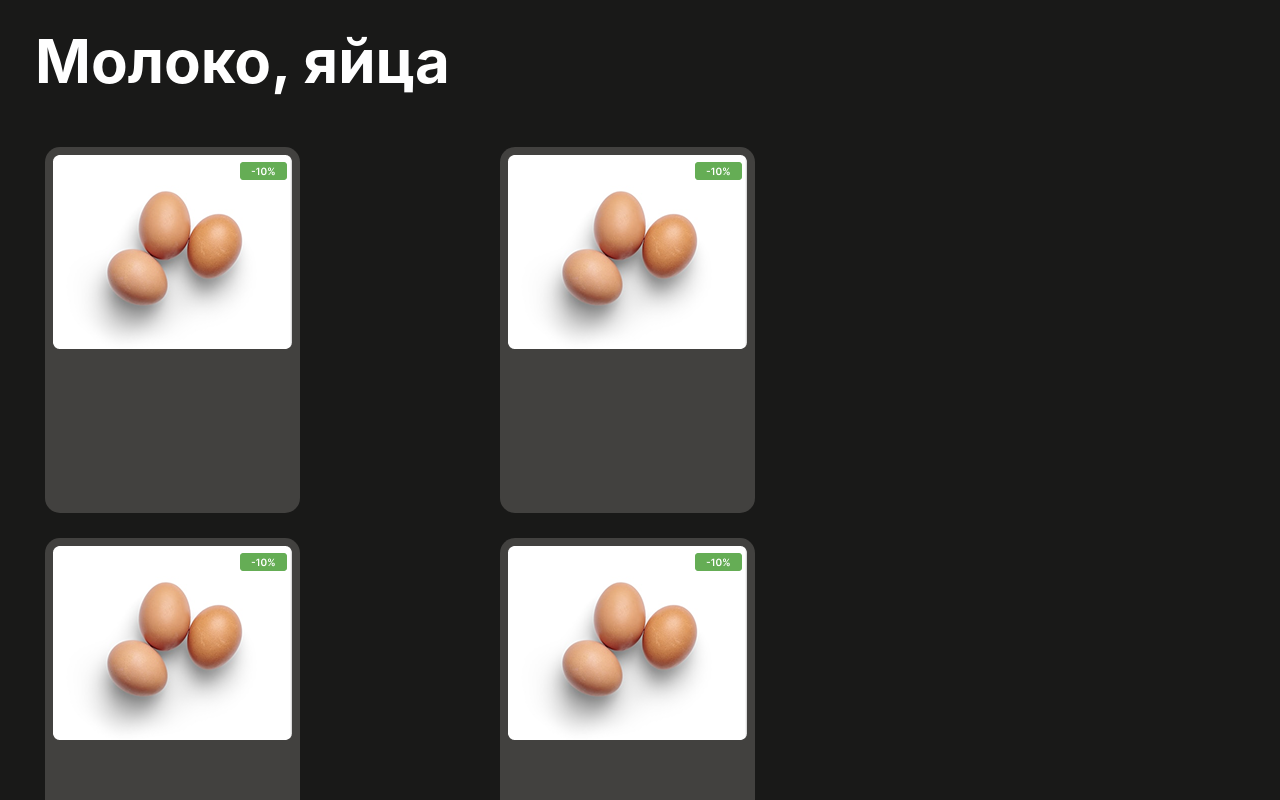
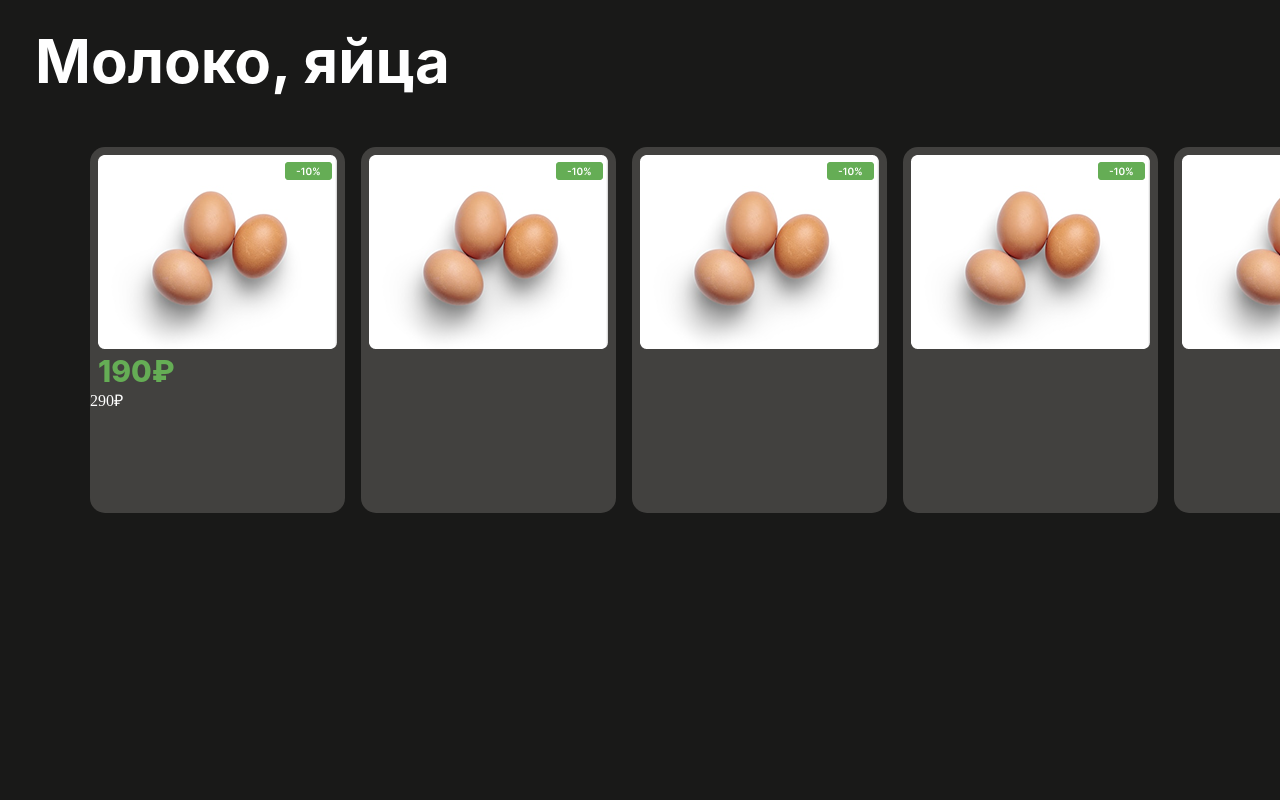
Before and after one commit to yeeeppppp/aifoodproj, a React (Vite) app: page / in a window 1280 px wide. Shown: the top 800 px of the page. Built offline with nearby package versions, Linux system fonts and the light colour scheme.

Commit message:
half progress carousel

```diff
--- a/src/components/Carousel/Carousel.css
+++ b/src/components/Carousel/Carousel.css
@@ -10,24 +10,17 @@
 .carousel-container {
     position: relative;
     width: 100%;
-    overflow: hidden; /* ← скрываем всё, что выходит за границы */
+    overflow: hidden;
 }
 
 .milk-stuff {
     padding-left: 45px;
     padding-top: 25px;
-    margin-right: 525px;
-
-    font-family: var(--font-family);
-    font-weight: 900;
-    font-size: 30px;
-
-    color: #fff;
-
-    flex-direction: row;
-    justify-content: space-between;
     display: flex;
-    flex-wrap: wrap;
+    flex-wrap: nowrap;
+    transition: transform 0.3s ease-in-out;
+    will-change: transform;
+    width: max-content;
 }
 
 .product-container {
@@ -37,6 +30,12 @@
     background: #42413f;
     margin-top: 25px;
     position: relative;
+    flex-shrink: 0;
+    margin-right: 16px;
+}
+
+.product-container:last-child {
+    margin-right: 0;
 }
 
 .egg {
@@ -61,6 +60,21 @@
     z-index: 3;
     display: flex;
     justify-content: center;
-    margin-left: 1335px;
+    margin-left: 1410px;
     transform: translateY(-420%);
 }
+
+.carousel-viewport {
+    width: calc(5 * (255px + 25px));
+    overflow: hidden;
+    margin-left: 45px;
+}
+
+.price {
+    font-family: var(--font-family);
+    font-weight: 800;
+    font-size: 30px;
+    color: #65ad55;
+
+    margin-left: 8px;
+}
--- a/src/components/Carousel/Carousel.jsx
+++ b/src/components/Carousel/Carousel.jsx
@@ -6,20 +6,18 @@ import React, { useRef, useState } from 'react';
 
 function Carousel() {
 
-    const carouselRef = useRef(null);
+    const milkStuffRef = useRef(null);
     const [currentIndex, setCurrentIndex] = useState(0);
 
-    const productWidth = 255 + 20;
-    const totalProducts = 5;
+    const TOTAL = 10;
+    const VISIBLE = 5
+    const CARD_WIDTH = 255 + 16;
+    const handleNext = () => {
+        const newIndex = (currentIndex + 1) % TOTAL; // ← бесконечный цикл
+        setCurrentIndex(newIndex);
 
-    const scroll = (direction) => {
-        let newIndex = currentIndex + direction;
-        if (newIndex < 0) newIndex = 0;
-        if (newIndex > totalProducts - 1) newIndex = totalProducts - 1;
-
-        setCurrentIndex(newIndex);
-        if (carouselRef.current) {
-            carouselRef.current.style.transform = `translateX(-${newIndex * productWidth}px)`;
+        if (milkStuffRef.current) {
+            milkStuffRef.current.style.transform = `translateX(-${newIndex * CARD_WIDTH}px)`;
         }
     };
 
@@ -30,7 +28,48 @@ function Carousel() {
                 <h1>Молоко, яйца</h1>
             </div>
 
-            <div className="milk-stuff">
+            <div className="carousel-viewport">
+                <div className="milk-stuff" ref={milkStuffRef}>
+                    <div className="product-container">
+                        <img src={Discount} alt="" className="discount" />
+                        <img src={Eggs} alt="" className="egg" />
+                        <p className="price">190₽</p>
+                        <div className="old-price">
+                            <span>290₽</span>
+                        </div>
+                    </div>
+                    <div className="product-container">
+                        <img src={Discount} alt="" className="discount" />
+                        <img src={Eggs} alt="" className="egg" />
+                    </div>
+                    <div className="product-container">
+                        <img src={Discount} alt="" className="discount" />
+                        <img src={Eggs} alt="" className="egg" />
+                    </div>
+                    <div className="product-container">
+                        <img src={Discount} alt="" className="discount" />
+                        <img src={Eggs} alt="" className="egg" />
+                    </div>
+                    <div className="product-container">
+                        <img src={Discount} alt="" className="discount" />
+                        <img src={Eggs} alt="" className="egg" />
+                    </div>
+                    <div className="product-container">
+                        <img src={Discount} alt="" className="discount" />
+                        <img src={Eggs} alt="" className="egg" />
+                    </div>
+                    <div className="product-container">
+                        <img src={Discount} alt="" className="discount" />
+                        <img src={Eggs} alt="" className="egg" />
+                    </div>
+                    <div className="product-container">
+                        <img src={Discount} alt="" className="discount" />
+                        <img src={Eggs} alt="" className="egg" />
+                    </div>
+                    <div className="product-container">
+                        <img src={Discount} alt="" className="discount" />
+                        <img src={Eggs} alt="" className="egg" />
+                    </div>
                     <div className="product-container">
                         <img src={Discount} alt="" className="discount" />
                         <img src={Eggs} alt="" className="egg" />
@@ -56,7 +95,9 @@ function Carousel() {
                         <img src={Eggs} alt="" className="egg" />
                     </div>
                 </div>
-            <button className="carousel-btn" onClick={() => scroll(1)}>
+            </div>
+
+            <button className="carousel-btn" onClick={handleNext}>
                 <img src={CarouselButton} alt="Вперед" />
             </button>
         </div>
```
Lines whose indentation alone changed are shown as unchanged.
